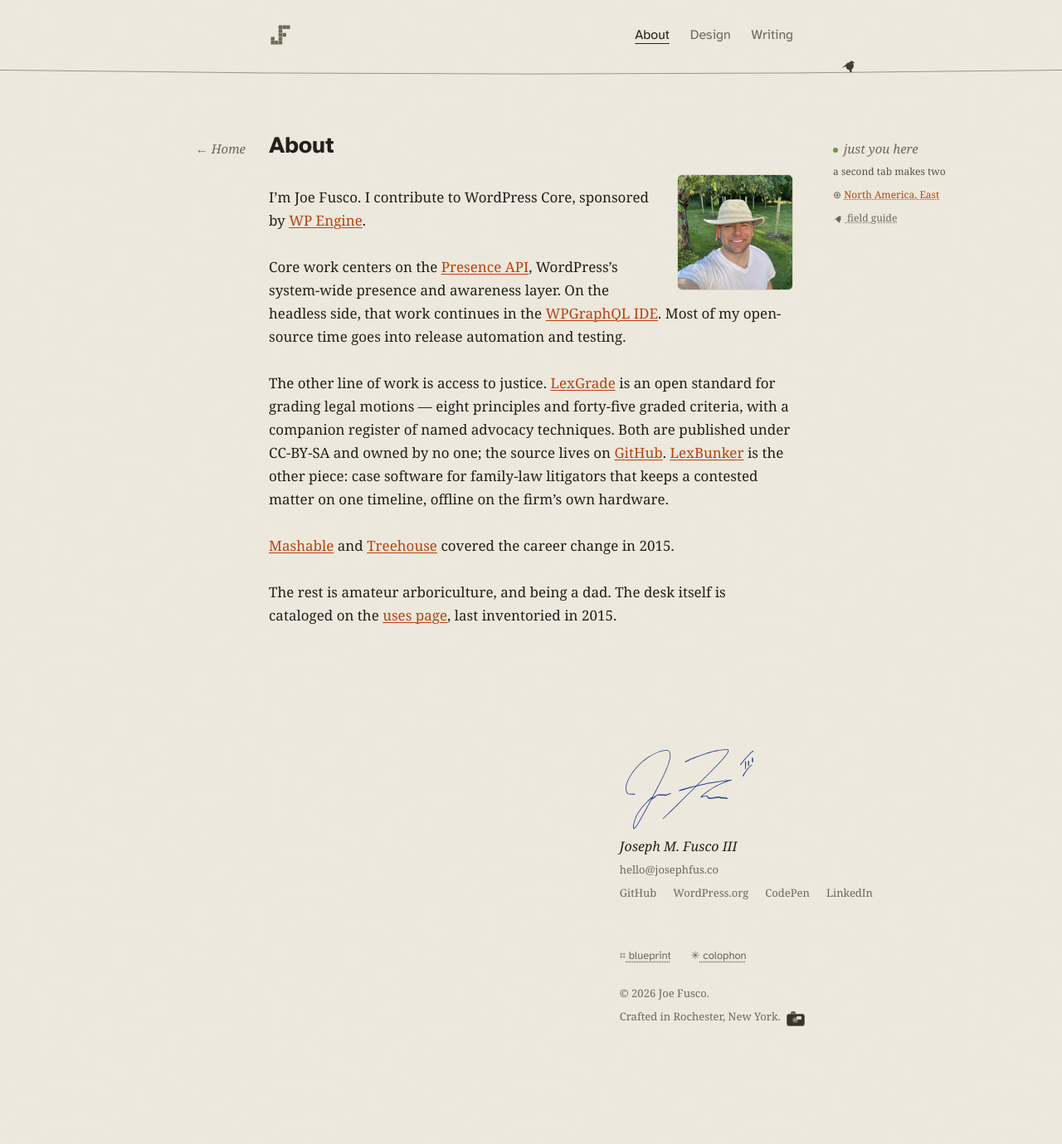
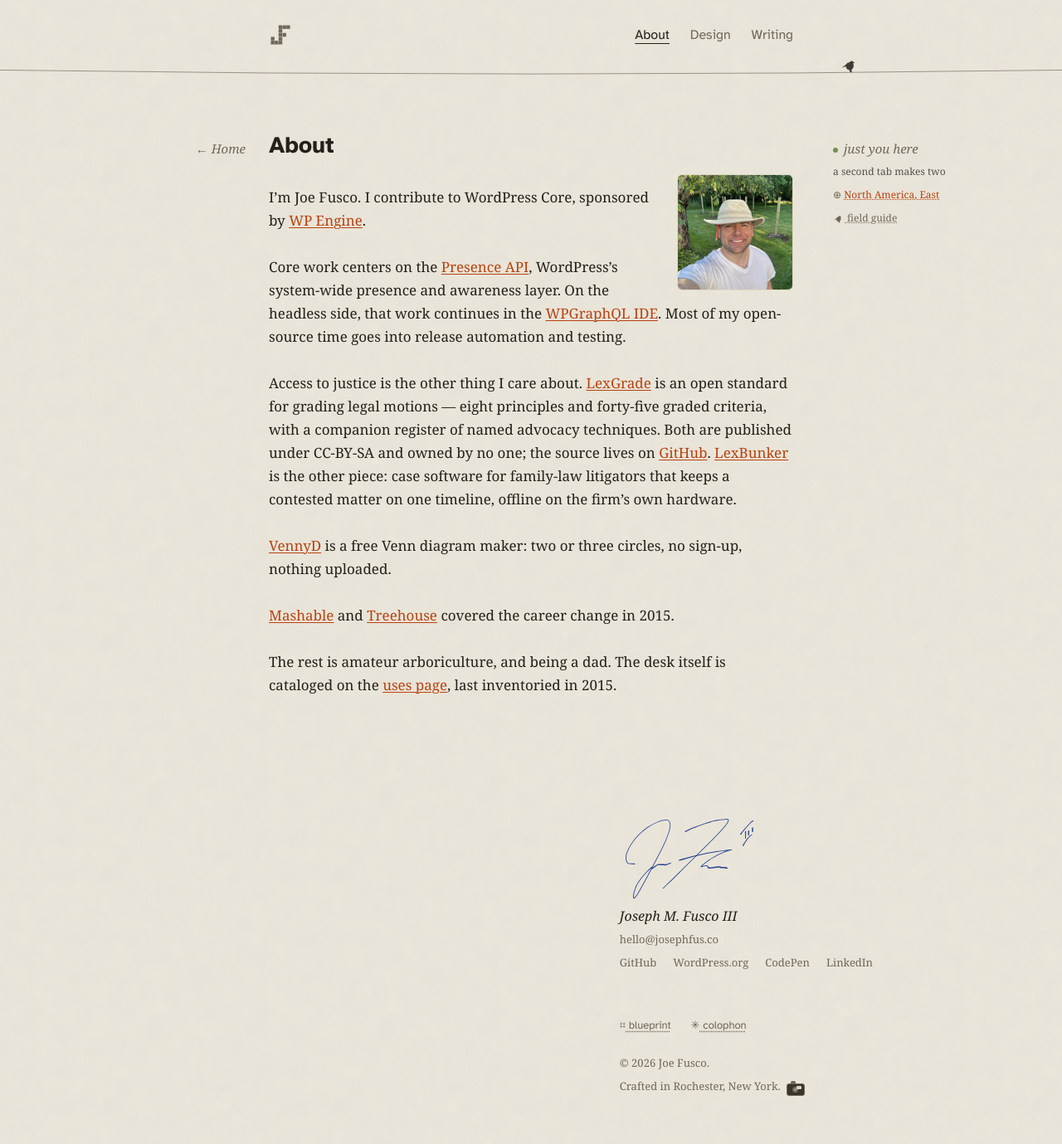
Before and after one commit to josephfusco/josephfusco.github.io, a Jekyll site: the page built from about.md, in a window 1280 px wide. Shown: the whole page at 83% size. Built offline with Jekyll 4.4.1, drawn with Linux system fonts in a browser that asks for light colours; before the commit the page ends 1295 px from its top, so only the background shows below that.

Commit message:
VennyD joins Now, the lede says care about, and the paper gets more cotton

```diff
--- a/_config.yml
+++ b/_config.yml
@@ -4,7 +4,7 @@ name: Joe Fusco
 author: Joe Fusco
 nameplate: Joseph M. Fusco III
 role: OSS and access to justice
-description: Joe Fusco contributes to WordPress Core, sponsored by WP Engine, and works on access to justice.
+description: Joe Fusco contributes to WordPress Core, sponsored by WP Engine, and cares about access to justice.
 url: "https://josephfus.co"
 email: hello@josephfus.co
 
--- a/about.md
+++ b/about.md
@@ -10,7 +10,9 @@ I'm Joe Fusco. I contribute to WordPress Core, sponsored by [WP Engine](https://
 
 Core work centers on the [Presence API](https://github.com/WordPress/presence-api), WordPress's system-wide presence and awareness layer. On the headless side, that work continues in the [WPGraphQL IDE](https://wordpress.org/plugins/wpgraphql-ide/). Most of my open-source time goes into release automation and testing.
 
-The other line of work is access to justice. [LexGrade](https://lexgrade.org) is an open standard for grading legal motions — eight principles and forty-five graded criteria, with a companion register of named advocacy techniques. Both are published under CC-BY-SA and owned by no one; the source lives on [GitHub](https://github.com/LexGrade/standard). [LexBunker](https://lexbunker.com) is the other piece: case software for family-law litigators that keeps a contested matter on one timeline, offline on the firm's own hardware.
+Access to justice is the other thing I care about. [LexGrade](https://lexgrade.org) is an open standard for grading legal motions — eight principles and forty-five graded criteria, with a companion register of named advocacy techniques. Both are published under CC-BY-SA and owned by no one; the source lives on [GitHub](https://github.com/LexGrade/standard). [LexBunker](https://lexbunker.com) is the other piece: case software for family-law litigators that keeps a contested matter on one timeline, offline on the firm's own hardware.
+
+[VennyD](https://vennyd.com) is a free Venn diagram maker: two or three circles, no sign-up, nothing uploaded.
 
 [Mashable](https://mashable.com/archive/teach-yourself-programming) and [Treehouse](https://teamtreehouse.com/stories/joe-fusco) covered the career change in 2015.
 
--- a/assets/css/redesign.css
+++ b/assets/css/redesign.css
@@ -1650,7 +1650,9 @@ body.wire .powerline { display: none; }
 
 /* the year on the front page is the same landmark the archive used */
 .posts-year { margin: 0; }
-.posts-year + .posts-year { margin-top: var(--space-xs); }
+/* a blank line between years, a whole unit, so every title after the
+   first year still lands on the grid the rest of the page keeps */
+.posts-year + .posts-year { margin-top: var(--lh); }
 .posts-year-label time {
   position: static;
   font-family: Georgia, serif;
```
Also changed, not shown: index.html (+11 -2 lines), tests/home.spec.js (+1 -1 lines).
